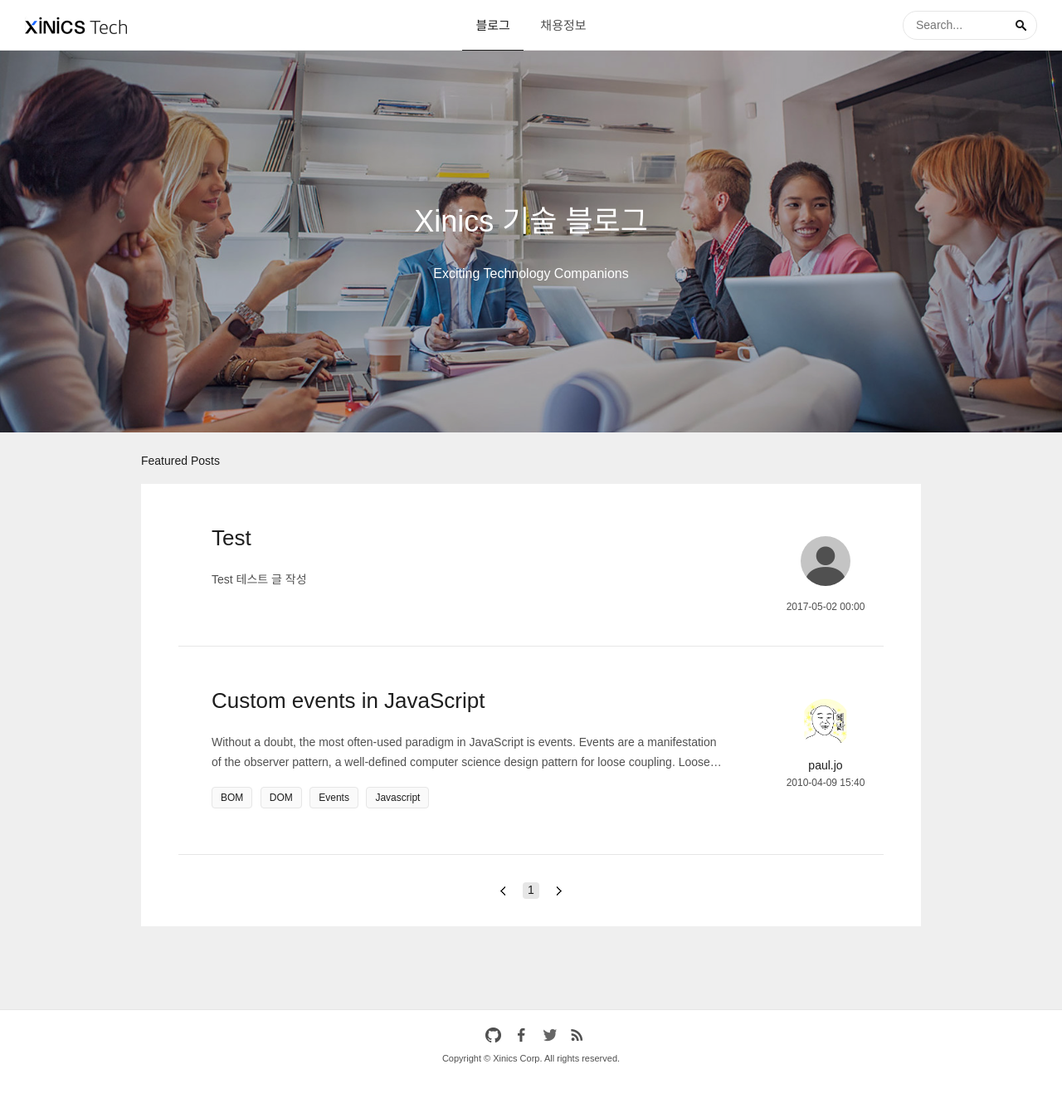
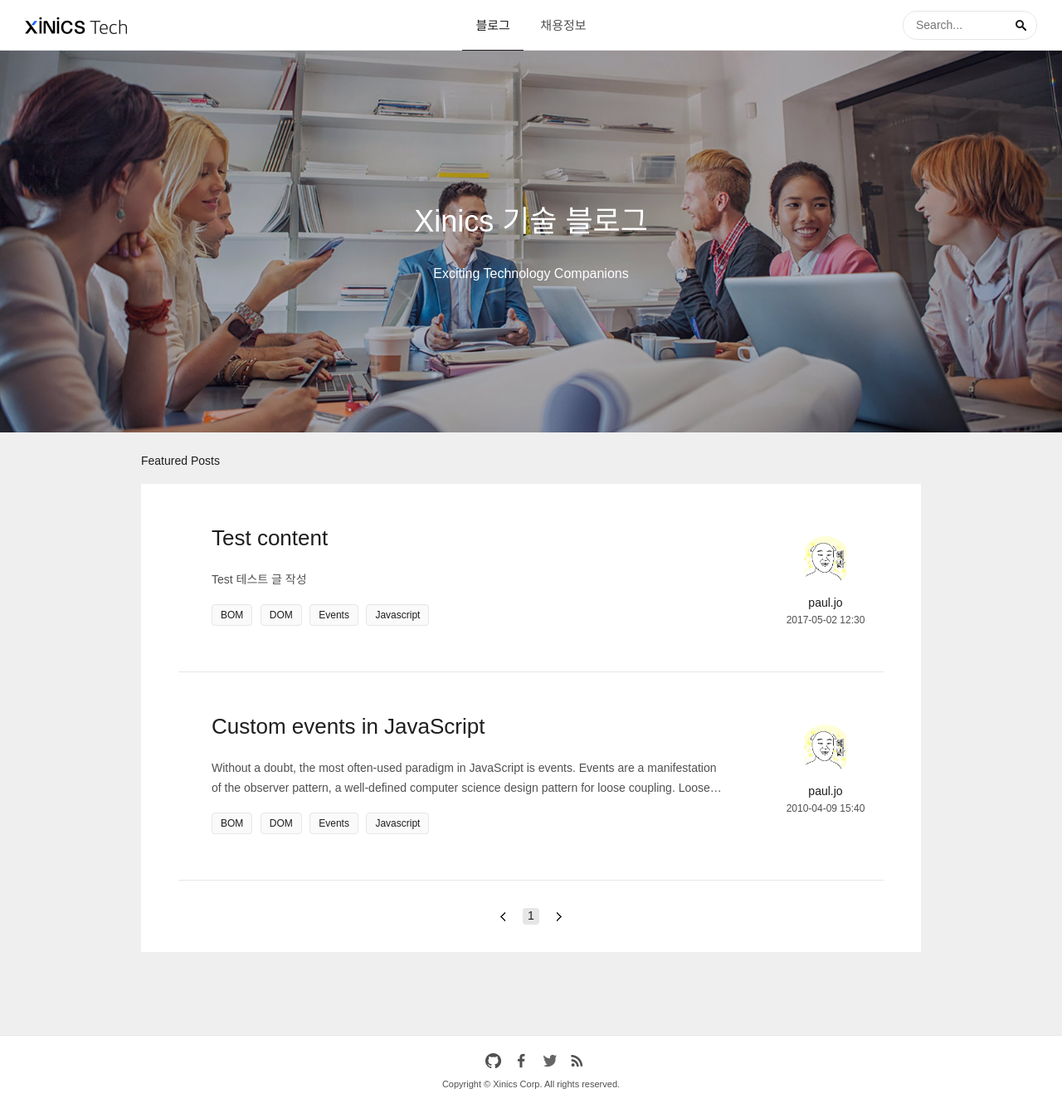
Before and after one commit to XinicsInc/tech-blog, a Jekyll site: the page built from index.html, in a window 1280 px wide. Shown: the whole page at 83% size. Built offline with Jekyll 4.4.1, drawn with Linux system fonts in a browser that asks for light colours; some web fonts are replaced; the list of posts is cut into pages by our own code; before the commit the page ends 1316 px from its top, so only the background shows below that.

Commit message:
Update 2017-05-02-test.md

```diff
--- a/_posts/2017-05-02-test.md
+++ b/_posts/2017-05-02-test.md
@@ -1,3 +1,10 @@
+---
+layout: post
+title: 'Test content'
+author: paul.jo
+date: 2017-05-02 12:30
+tags: [BOM,DOM,Events,Javascript]
+---
 # Test
 
 테스트 글 작성
```
